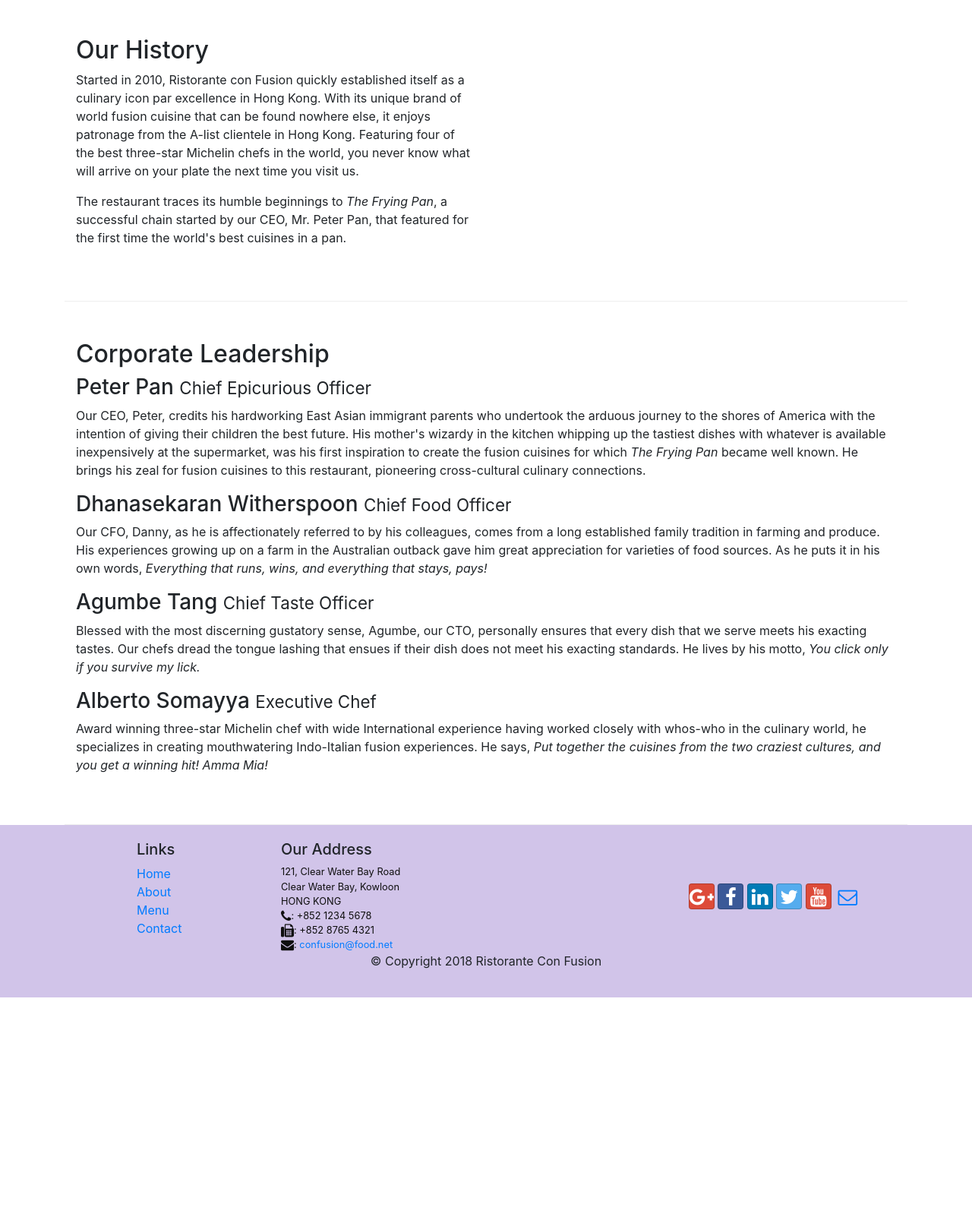
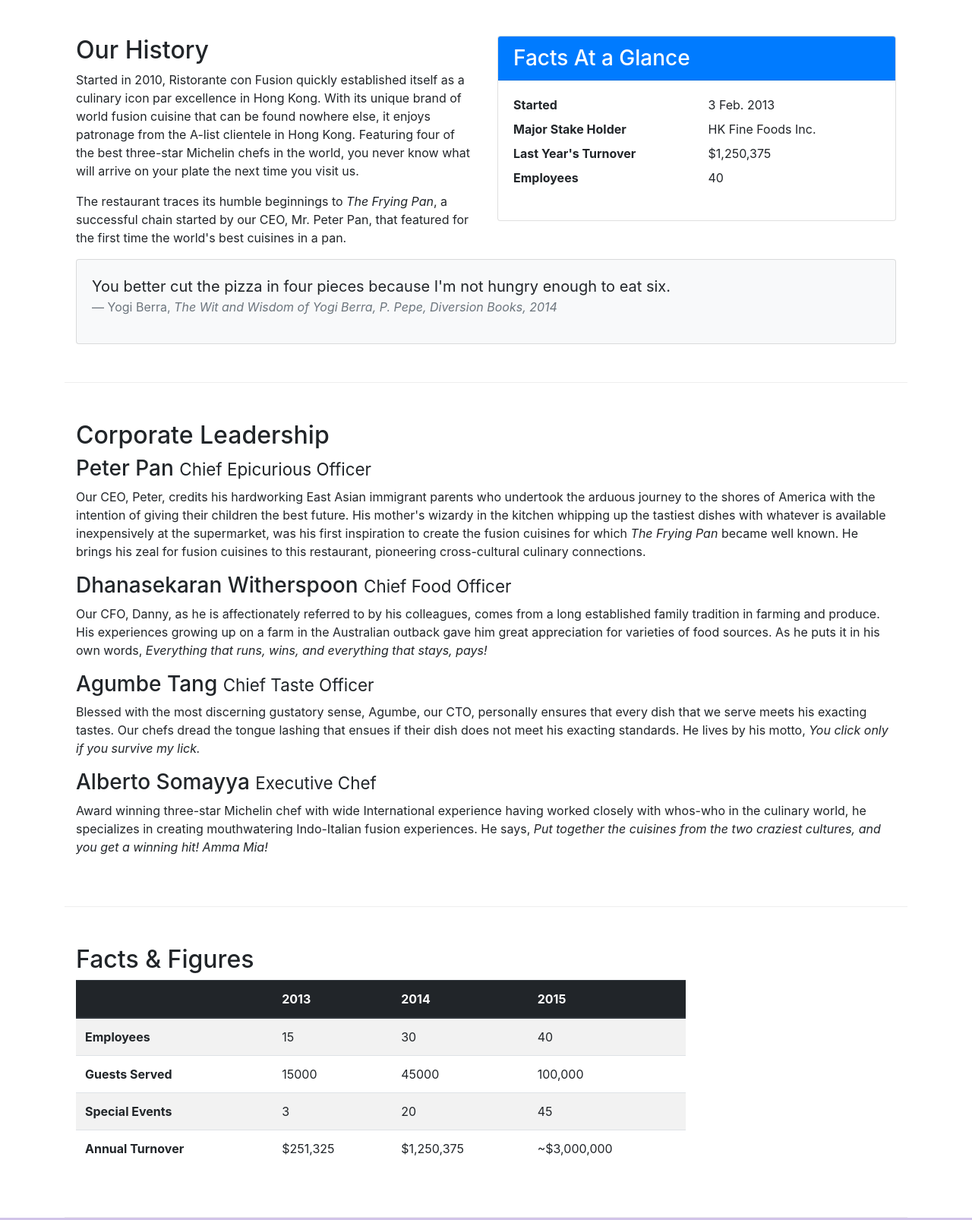
Before and after one commit to VarshaYadav27/Bootstrap, a website: page aboutus.html in a window 1280 px wide. Shown: the part 468-2074 px from the top of the page at 76% size. Before the commit the page ends 1781 px from the top, so only its background shows below. Drawn offline with nearby package versions, Linux system fonts and the light colour scheme.

Commit message:
images and media

```diff
--- a/aboutus.html
+++ b/aboutus.html
@@ -20,13 +20,13 @@
                 <span class="navbar-toggler-icon"></span>
 
             </button>
-            <a class="navbar-brand mr-auto" href="./index.html">Ristorante conFusion</a>
+            <a class="navbar-brand mr-auto" href="./index.html"><img src="img/logo.png" height="30" width="41"></a>
             <div class="collapse navbar-collapse" id="Navbar">
                 <ul class="navbar-nav mr-auto">
                 <li class="nav-item"><a class="nav-link" href="./index.html" ><span class="fa fa-home fa-lg"></span> Home</a></li>
                 <li class="nav-item active"><a class="nav-link" href="#"><span class="fa fa-info fa-lg"></span> about</a></li>
                 <li class="nav-item"><a class="nav-link" href="#"><span class="fa fa-list fa-lg"></span> menu</a></li>
-                <li class="nav-item"><a class="nav-link" href="#"><span class="fa fa-address-card fa-lg"></span> contacts</a></li>
+                <li class="nav-item"><a class="nav-link" href="./contactus.html"><span class="fa fa-address-card fa-lg"></span> contacts</a></li>
                 </ul>
            </div>
         </div>
@@ -39,7 +39,8 @@
                     <h1>Ristorante con Fusion</h1>
                     <p>We take inspiration from the World's best cuisines, and create a unique fusion experience. Our lipsmacking creations will tickle your culinary senses!</p>
                 </div>
-                <div class="col-12 col-sm">
+                <div class="col-12 col-sm align-self-center">
+                    <img src="img/logo.png" class="img-fluid">
                 </div>
             </div>
         </div>
@@ -63,7 +64,34 @@
                 <p>Started in 2010, Ristorante con Fusion quickly established itself as a culinary icon par excellence in Hong Kong. With its unique brand of world fusion cuisine that can be found nowhere else, it enjoys patronage from the A-list clientele in Hong Kong.  Featuring four of the best three-star Michelin chefs in the world, you never know what will arrive on your plate the next time you visit us.</p>
                 <p>The restaurant traces its humble beginnings to <em>The Frying Pan</em>, a successful chain started by our CEO, Mr. Peter Pan, that featured for the first time the world's best cuisines in a pan.</p>
             </div>
-            <div>
+            <div class="col-12 col-sm-6">
+                <div class="card">
+                    <h3 class="card-header bg-primary text-white">Facts At a Glance</h3>
+                    <div class="card-body">
+                        <dl class="row">
+                            <dt class="col-6">Started</dt>
+                            <dd class="col-6">3 Feb. 2013</dd>
+                            <dt class="col-6">Major Stake Holder</dt>
+                            <dd class="col-6">HK Fine Foods Inc.</dd>
+                            <dt class="col-6">Last Year's Turnover</dt>
+                            <dd class="col-6">$1,250,375</dd>
+                            <dt class="col-6">Employees</dt>
+                            <dd class="col-6">40</dd>
+                        </dl>
+                    </div>
+                </div>
+            </div>
+            <div class="col-12">
+                <div class="card card-body bg-light">
+                    <blockquote class="blockquote">
+                        <p class="mb-0">You better cut the pizza in four pieces because
+                            I'm not hungry enough to eat six.</p>
+                        <footer class="blockquote-footer">Yogi Berra,
+                            <cite title="Source Title">The Wit and Wisdom of Yogi Berra,
+                            P. Pepe, Diversion Books, 2014</cite>
+                        </footer>
+                    </blockquote>
+                </div>
             </div>
         </div>
 
@@ -94,6 +122,52 @@
                 </div>
             </div>
        </div>
+       <div class="row row-content">
+        <div class="col-12 col-sm-9">
+            <h2>Facts &amp; Figures</h2>
+            <div class="table-responsive">
+                <table class="table table-striped">
+                    <thead class="thead-dark">
+                        <tr>
+                            <th>&nbsp;</th>
+                            <th>2013</th>
+                            <th>2014</th>
+                            <th>2015</th>
+                        </tr>
+                    </thead>
+                    <tbody>
+                        <tr>
+                            <th>Employees</th>
+                            <td>15</td>
+                            <td>30</td>
+                            <td>40</td>
+                        </tr>
+                        <tr>
+                            <th>Guests Served</th>
+                            <td>15000</td>
+                            <td>45000</td>
+                            <td>100,000</td>
+                        </tr>
+                        <tr>
+                            <th>Special Events</th>
+                            <td>3</td>
+                            <td>20</td>
+                            <td>45</td>
+                        </tr>
+                        <tr>
+                            <th>Annual Turnover</th>
+                            <td>$251,325</td>
+                            <td>$1,250,375</td>
+                            <td>~$3,000,000</td>
+                        </tr>
+                    </tbody>
+                </table>
+            </div>
+        </div>
+         <div class="col-12 col-sm-3">
+        </div>
+   </div>
+
 
     </div>
 
@@ -106,7 +180,7 @@
                         <li><a href="./index.html">Home</a></li>
                         <li><a href="#">About</a></li>
                         <li><a href="#">Menu</a></li>
-                        <li><a href="#">Contact</a></li>
+                        <li><a href="./contactus.html">Contact</a></li>
                     </ul>
                 </div>
                 <div class="col-7 col-sm-5">
```
Also changed, not shown: contactus.html (+3 -2 lines), index.html (+17 -4 lines), _15c0362a3a49b2e1febe1fe3a7a7a63f_img/img/alberto.png (added), _15c0362a3a49b2e1febe1fe3a7a7a63f_img/img/buffet.png (added), _15c0362a3a49b2e1febe1fe3a7a7a63f_img/img/logo.png (added), _15c0362a3a49b2e1febe1fe3a7a7a63f_img/img/uthappizza.png (added), img/alberto.png (added), img/buffet.png (added), img/logo.png (added), img/uthappizza.png (added), 3 other files.
